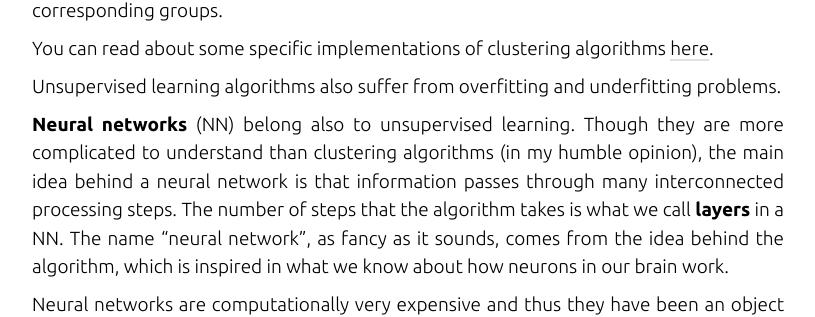
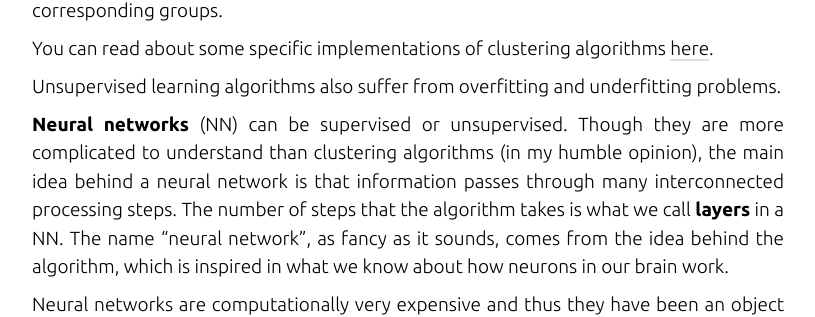
Before and after one commit to guillermo-carrasco/guillermo-carrasco.github.com, a Jekyll site: the page built from _posts/2018-03-06-machine-learning-101.md, in a window 1280 px wide and 900 px high, scrolled down 3740 px. Shown: the part 147-464 px from the top of the window, without its empty margins (232-1047 px from the left). Built offline with Jekyll 4.4.1, drawn with Linux system fonts in a browser that asks for light colours; nearby versions of some CDN libraries; comment, search, counter and statistics services are not loaded.

Commit message:
Correct statement about NN

```diff
--- a/_posts/2018-03-06-machine-learning-101.md
+++ b/_posts/2018-03-06-machine-learning-101.md
@@ -101,7 +101,7 @@ You can read about some specific implementations of clustering algorithms [here]
 
 Unsupervised learning algorithms also suffer from overfitting and underfitting problems.
 
-**Neural networks** (NN) belong also to unsupervised learning. Though they are more
+**Neural networks** (NN) can be supervised or unsupervised. Though they are more
 complicated to understand than clustering algorithms (in my humble opinion), the main
 idea behind a neural network is that information passes through many interconnected
 processing steps. The number of steps that the algorithm takes is what we call
```
